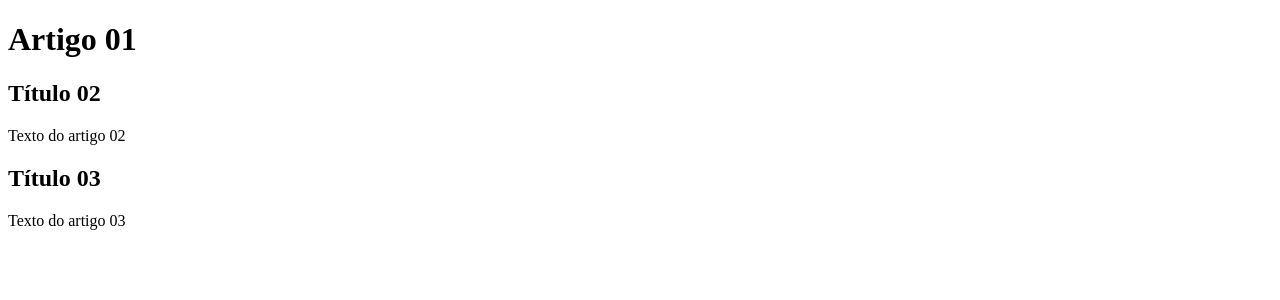
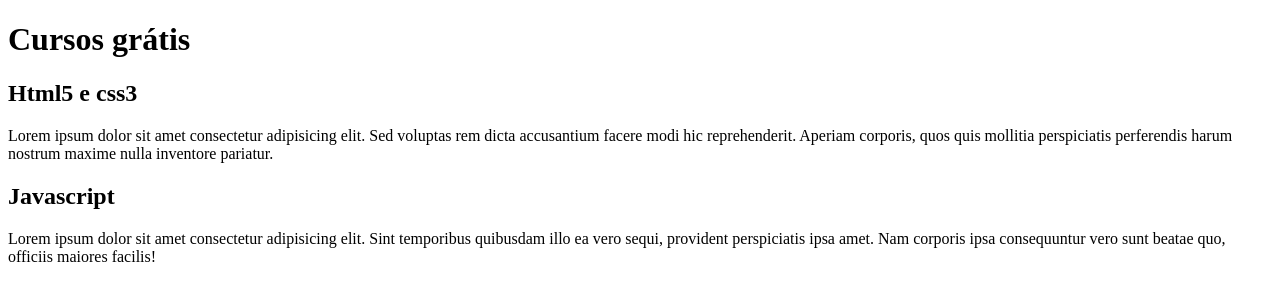
Before and after one commit to Alanis75813/projeto-git-hub, a plain HTML site: page index.html in a window 1280 px wide. Drawn offline with Linux system fonts and the light colour scheme.

Commit message:
adicionando conteúdo

```diff
--- a/index.html
+++ b/index.html
@@ -8,15 +8,15 @@
 <body>
     <main>
         <header>
-         <h1>Artigo 01</h1>
+         <h1>Cursos grátis</h1>
         </header>
         <article>
-            <h2>Título 02</h2>
-             <p>Texto do artigo 02</p>
+            <h2>Html5 e css3</h2>
+             <p>Lorem ipsum dolor sit amet consectetur adipisicing elit. Sed voluptas rem dicta accusantium facere modi hic reprehenderit. Aperiam corporis, quos quis mollitia perspiciatis perferendis harum nostrum maxime nulla inventore pariatur.</p>
         </article>
              <article>
-            <h2>Título 03</h2>
-             <p>Texto do artigo 03</p>
+            <h2>Javascript</h2>
+             <p>Lorem ipsum dolor sit amet consectetur adipisicing elit. Sint temporibus quibusdam illo ea vero sequi, provident perspiciatis ipsa amet. Nam corporis ipsa consequuntur vero sunt beatae quo, officiis maiores facilis!</p>
         </article>
     </main>
 </body>
```
